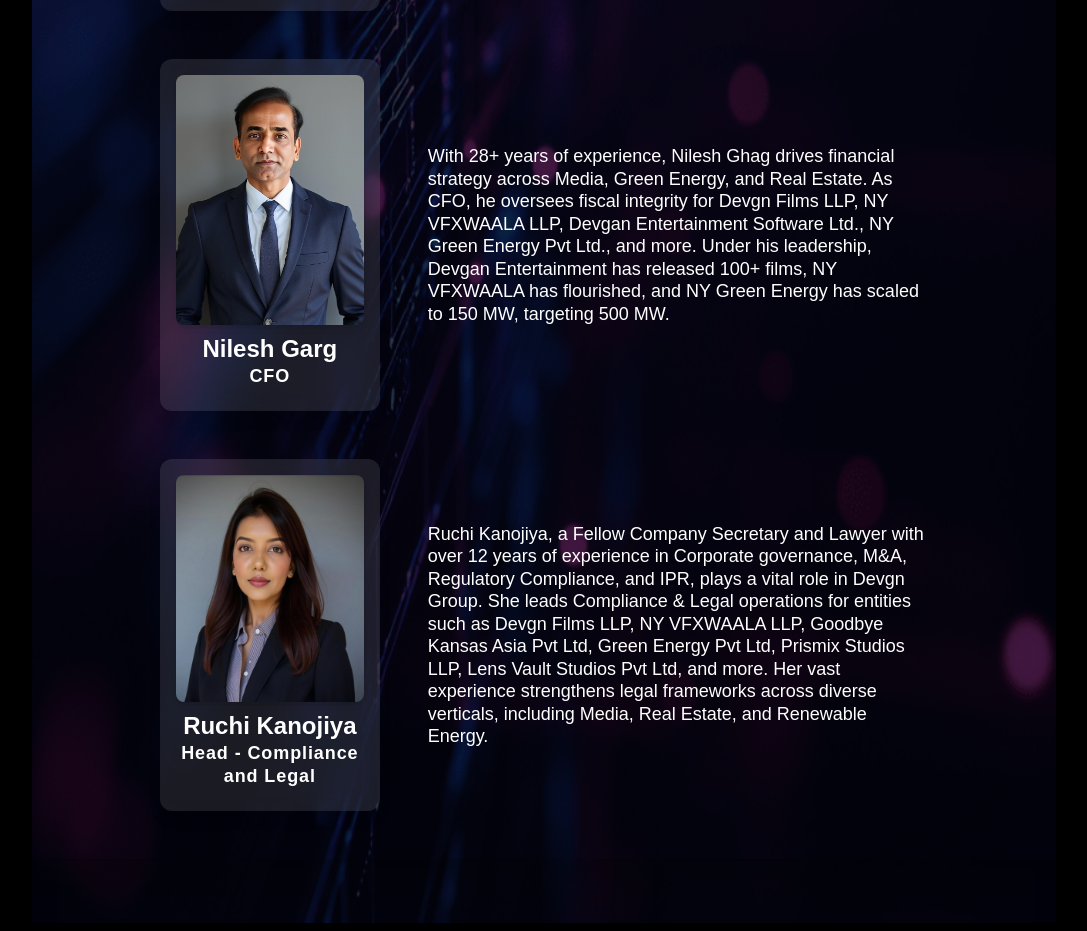
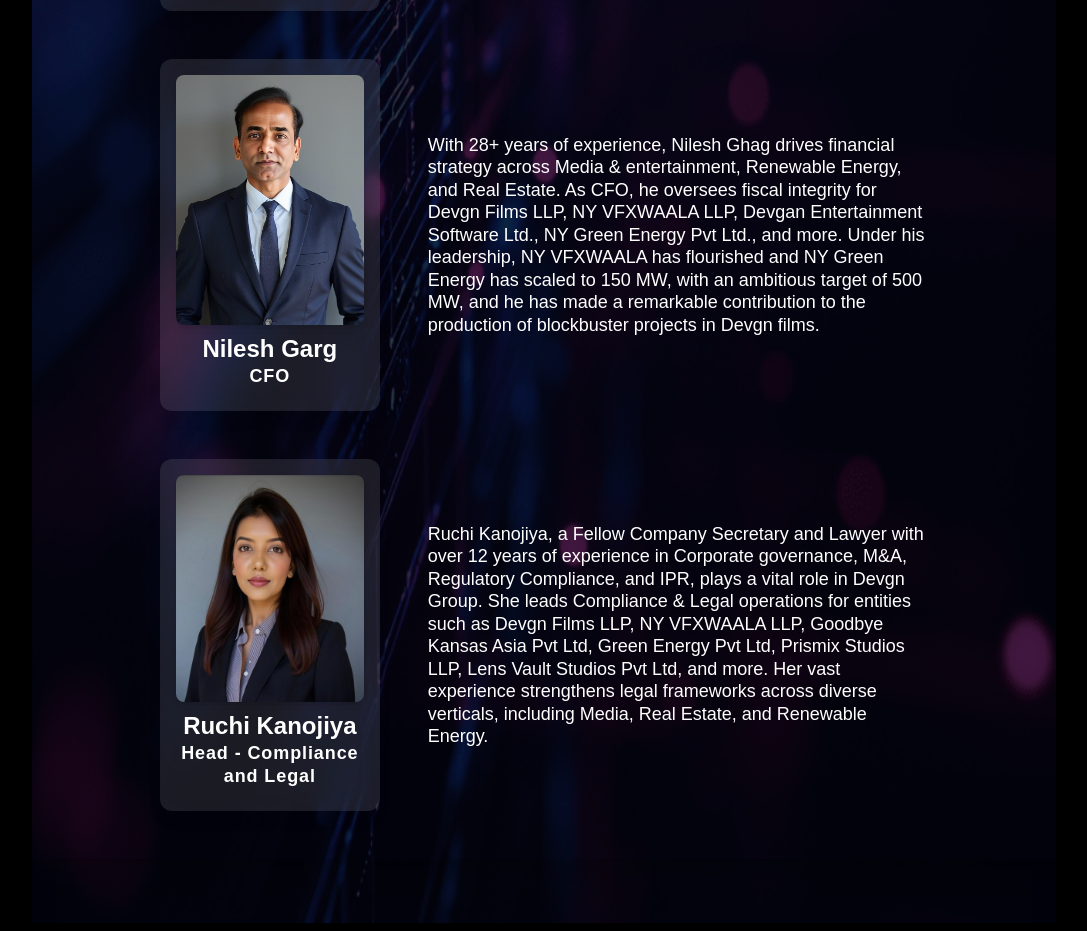
Before and after one commit to shreya1303/Prismix, a React (Vite) app: page /about in a window 1280 px wide. Shown: the part 2760-3691 px from the top of the page, without its empty margins (96-1183 px from the left). Built offline with nearby package versions, Linux system fonts and the light colour scheme.

Commit message:
change 14

```diff
--- a/src/pages/About.jsx
+++ b/src/pages/About.jsx
@@ -35,7 +35,7 @@
       designation: "CFO",
       image: "/nilesh.jpeg",
       description:
-        "With 28+ years of experience, Nilesh Ghag drives financial strategy across Media, Green Energy, and Real Estate. As CFO, he oversees fiscal integrity for Devgn Films LLP, NY VFXWAALA LLP, Devgan Entertainment Software Ltd., NY Green Energy Pvt Ltd., and more. Under his leadership, Devgan Entertainment has released 100+ films, NY VFXWAALA has flourished, and NY Green Energy has scaled to 150 MW, targeting 500 MW.",
+        "With 28+ years of experience, Nilesh Ghag drives financial strategy across Media & entertainment, Renewable Energy, and Real Estate. As CFO, he oversees fiscal integrity for Devgn Films LLP, NY VFXWAALA LLP, Devgan Entertainment Software Ltd., NY Green Energy Pvt Ltd., and more. Under his leadership, NY VFXWAALA has flourished and NY Green Energy has scaled to 150 MW, with an ambitious target of 500 MW, and he has made a remarkable contribution to the production of blockbuster projects in Devgn films.",
     },
     {
       name: "Ruchi Kanojiya",
```
